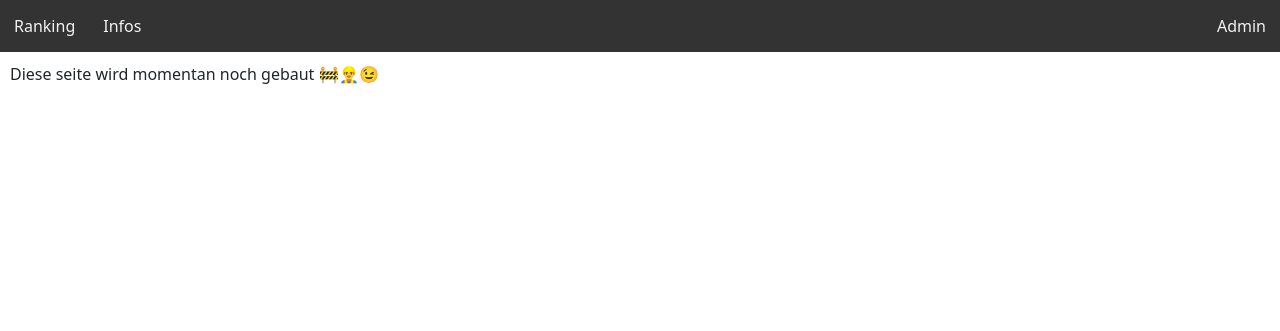
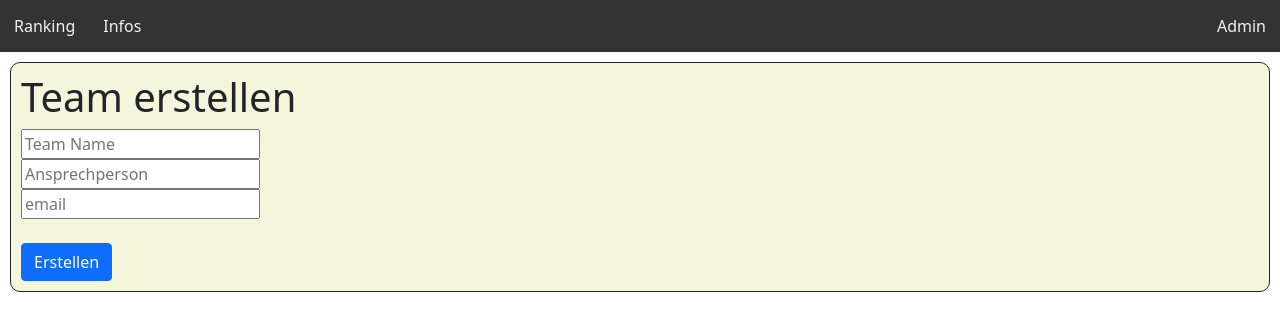
Before and after one commit to Manfe07/BierMeterMeter, a Flask app: page /admin/teams in a window 1280 px wide. Shown: the top 331 px of the page. Run offline with Flask 2, Linux system fonts and the light colour scheme; the visitor is signed in with stand-in values (Sample User, id 1); data that the repository does not hold is empty.

Commit message:
created team handling

```diff
--- a/app.py
+++ b/app.py
@@ -94,9 +94,11 @@ def adminInfos():
 @app.route('/admin/teams')
 def adminTeams():
     if session.get("logged_in"):
-        return render_template('admin_teams.html')
+        teams = datahandler.get_Teams()
+        return render_template('admin_teams.html', teams = teams)
     else:
         return redirect(url_for('login'))
+
 
 @app.route('/api/addInfo', methods=['POST'])
 def api_addInfo():
@@ -119,9 +121,36 @@ def api_deleteInfo():
             id = request_data["id"]
             datahandler.delete_Info(id)
 
-        return redirect(url_for('infos'))
+        return redirect(url_for('adminInfos'))
     else:
         return redirect(url_for('login'))
+
+@app.route('/api/deleteTeam', methods=['POST'])
+def api_deleteTeam():
+    if session.get("logged_in"):
+        request_data = request.get_json()
+        if 'id' in request_data:
+            id = request_data["id"]
+            datahandler.delete_Team(id)
+
+        return redirect(url_for('adminTeams'))
+    else:
+        return redirect(url_for('login'))
+
+
+@app.route('/api/addTeam', methods=['POST'])
+def api_addTeam():
+    if session.get("logged_in"):
+        if request.method == 'POST':
+            form = request.form
+            name = form["name"]
+            contactPerson = form["contactPerson"]
+            email = form["email"]
+            datahandler.add_Team(name, contactPerson=contactPerson, email=email)
+
+            return redirect(url_for('adminTeams'))
+        else:
+            return redirect(url_for('login'))
 
 
 @app.route('/api/beer', methods=['POST'])
--- a/datahandler.py
+++ b/datahandler.py
@@ -20,7 +20,9 @@ def init():
         cur.execute('''
             CREATE TABLE IF NOT EXISTS teams (
                 id INTEGER PRIMARY KEY,
-                name TEXT NOT NULL
+                name VARCHAR(100) UNIQUE NOT NULL,
+                contactPerson VARCHAR(300),
+                email VARCHAR(300)
             );
         ''')
 
@@ -75,12 +77,41 @@ def get_Teams():
         cur = con.cursor()
 
         list = []
-        result = cur.execute('SELECT name FROM teams ORDER BY name ASC')
+        result = cur.execute('SELECT * FROM teams ORDER BY name ASC')
         for row in result:
-                list.append(row[0])
+                list.append({
+                        "id":row[0],
+                        "name":row[1],
+                        "contactPerson":row[2],
+                        "email":row[3],
+                })
 
         con.close()
         return list
+
+
+def add_Team(name, contactPerson=None, email=None):
+        con = sqlite3.connect(db_file)
+        cur = con.cursor()
+        try:
+                cur.execute("INSERT INTO teams(name, contactPerson, email) VALUES (?,?,?)", (name, contactPerson, email))
+        except Exception as e:
+                print(e)
+        con.commit()
+        con.close()
+
+
+
+def delete_Team(id):
+        con = sqlite3.connect(db_file)
+        cur = con.cursor()
+        team = cur.execute("SELECT name FROM teams WHERE id=?", (id,)).fetchone()[0]
+        cur.execute("DELETE FROM biermeter WHERE team=?", (team,))
+        cur.execute("DELETE FROM teams WHERE id=?", (id,))
+
+        con.commit()
+        con.close()
+
 
 
 def get_Infos():
--- a/templates/admin_teams.html
+++ b/templates/admin_teams.html
@@ -2,8 +2,67 @@
 {% block pagetitle %}Admin{% endblock %}
 {% block content %}
     <div style="padding: 10px">
-       <a>Diese seite wird momentan noch gebaut 🚧👷‍♂️😉</a>
+        <form action="{{ url_for('api_addTeam') }}" method="POST">
+            <div class="contentDiv">
+                <div class="app-title">
+                    <h1>Team erstellen</h1>
+                </div>
+                <div class="control-group">
+                    <input type="text" class="login-field" value="" placeholder="Team Name" name="name">
+                </div>
+                <div class="control-group">
+                    <input type="text" class="login-field" value="" placeholder="Ansprechperson" name="contactPerson">
+                </div>
+                <div class="control-group">
+                    <input type="email" class="login-field" value="" placeholder="email" name="email">
+                </div><br>
+                    <input type="submit" value="Erstellen" class="btn btn-primary btn-large btn-block">
+            </div>
+        </form>
     </div>
+    <div style="padding: 10px">
+            {% for team in teams %}
+                <div class="contentDiv">
+                    <h2>{{ team['name'] }}</h2>
+                    <table>
+                        <tr>
+                            <td style="text-align: right">Ansprechpartner:&nbsp;</td>
+                            {% if team['contactPerson'] %}
+                                <td>{{ team['contactPerson'] }}</td>
+                            {% else %}
+                                <td>nicht angegeben</td>
+                            {% endif %}
+                        </tr>
+                        <tr>
+                            <td style="text-align: right">eMail:&nbsp;</td>
+                            {% if team['email'] %}
+                                <td><a href="mailto:{{ team['email'] }}">{{ team['email'] }}</a></td>
+                            {% else %}
+                                <td>nicht angegeben </td>
+                            {% endif %}
+                        </tr>
+                    </table>
+                    <br>
+                    <button class="btn btn-danger btn-block" onclick="deleteTeam({{ team['id'] }}, '{{ team['name'] }}')">Löschen</button>
+                </div>
+                <br>
+            {% endfor %}
+    </div>
+    <script>
+        function deleteTeam(id, team){
+            if (confirm("⚠🚨 Willst du wirklich das Team \"" + team + "\" Löschen? 🚨⚠")) {
+                fetch("{{url_for('api_deleteTeam')}}", {
+                    method: "POST",
+                    headers: {'Content-Type': 'application/json'},
+                    body: JSON.stringify({'id':id})
+                }).then(res => {
+                    alert("Team \"" + team + "\" wurde gelöscht")
+                    console.log("Request complete! response:", res);
+                    location.reload()
+                });
+            }
+        }
+    </script>
 {% endblock %}
 {% block style %}
 {% endblock %}
```
